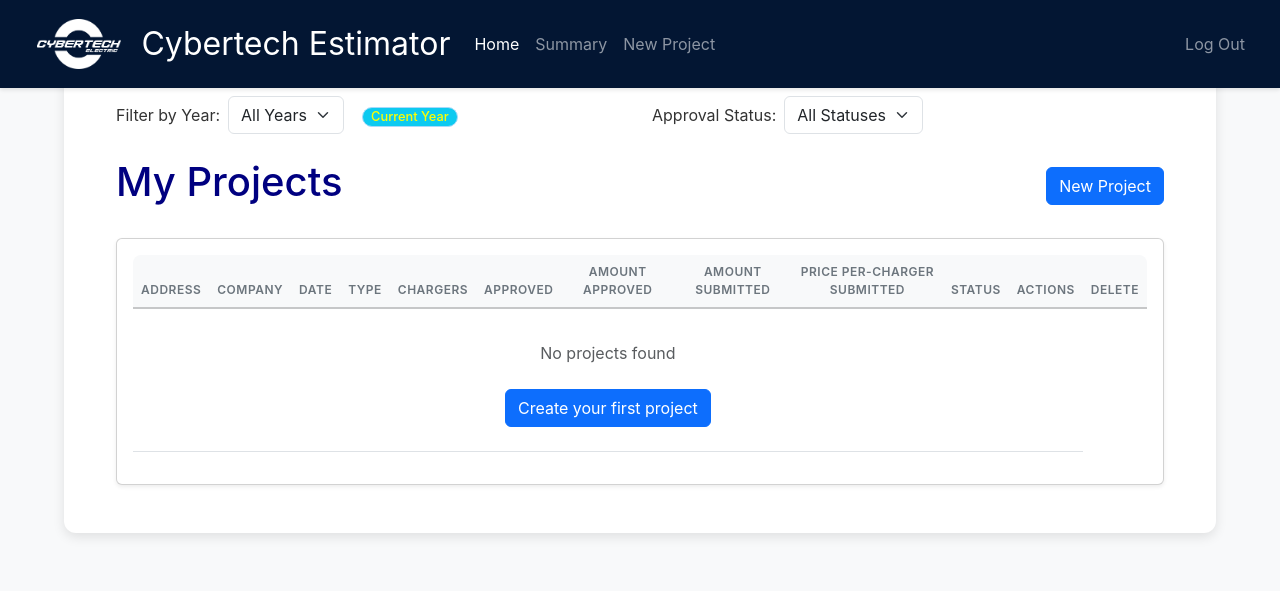
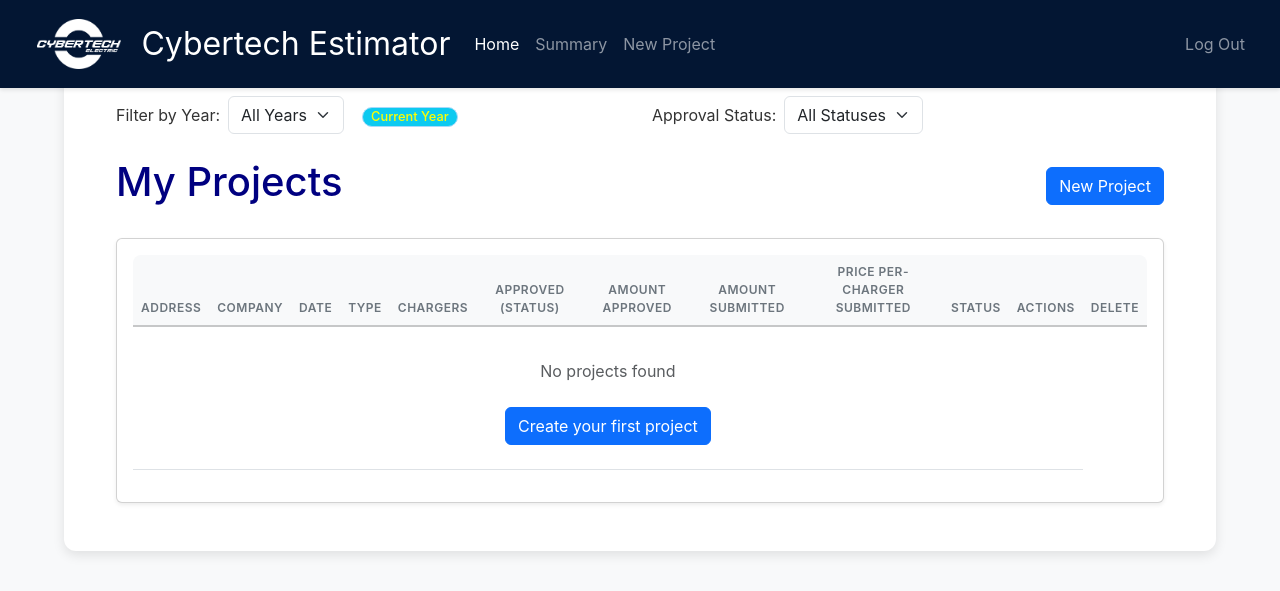
Before and after one commit to CarlosCruzValverde/testEstimator, a Flask app: page /portfolio/projects in a window 1280 px wide. Shown: the top 591 px of the page. Run offline with Flask 3, Linux system fonts and the light colour scheme; the visitor is signed in with stand-in values (Sample User, id 1); parts of the project's set-up code (start-up, migrations or seed data) failed here and were passed over; some libraries are stand-ins or nearby versions.

Commit message:
Update listing_projects.html

```diff
--- a/templates/portfolio/listing_projects.html
+++ b/templates/portfolio/listing_projects.html
@@ -70,7 +70,7 @@
                             <th>Date</th>
                             <th>Type</th>
                             <th>Chargers</th>
-                            <th>Approved</th>
+                            <th>Approved (Status)</th>
                             <th>Amount Approved</th>
                             <th>Amount Submitted</th>
                             <th>Price per-charger Submitted</th>
```
